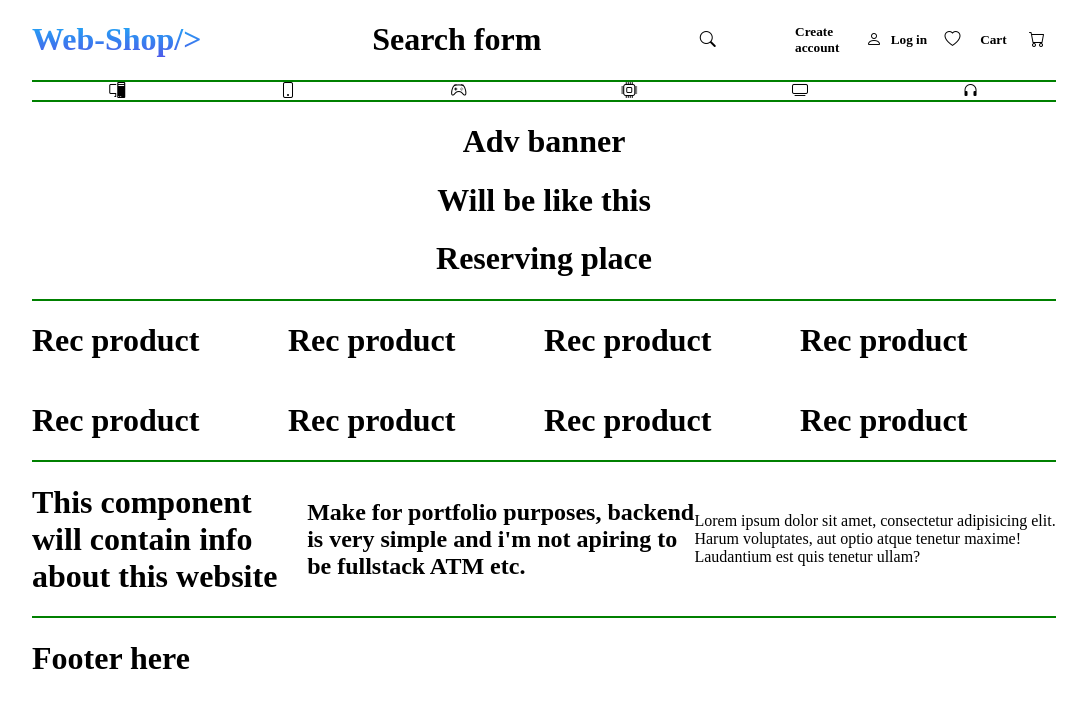
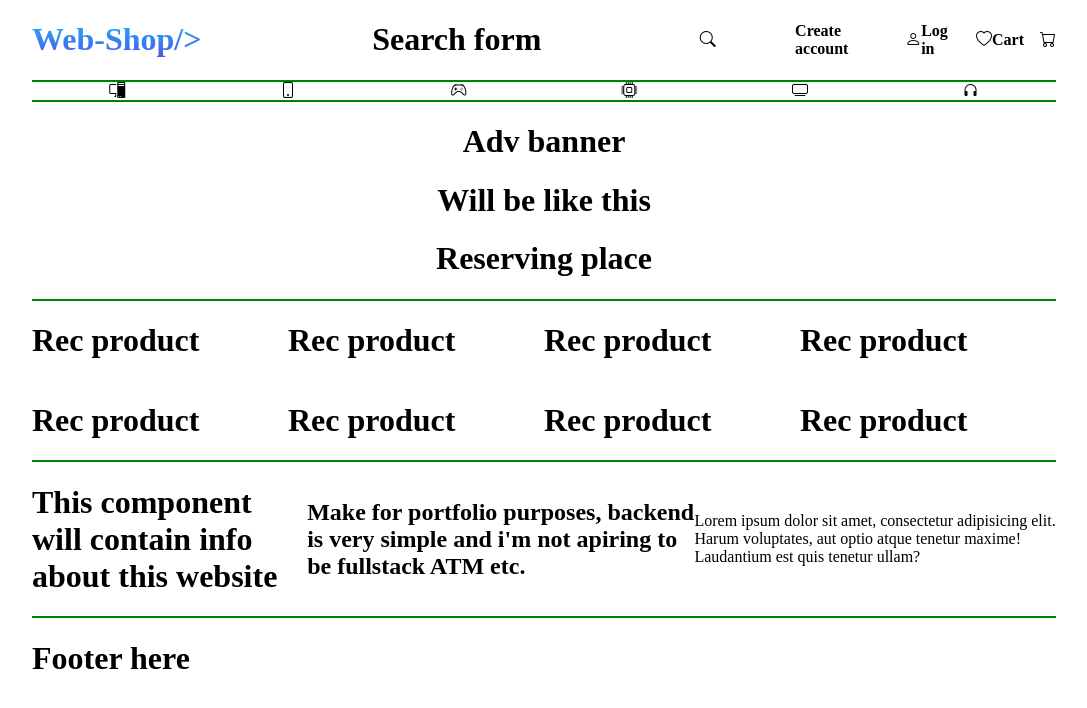
Before and after one commit to Kameal22/react-eCommerce-app, a React (Create React App) app: page / in a window 1280 px wide. Shown: the top 708 px of the page, without its empty margins (96-1183 px from the left). Built offline with nearby package versions, Linux system fonts and the light colour scheme.

Commit message:
Changes from work

```diff
--- a/src/components/nav/NavLogo.tsx
+++ b/src/components/nav/NavLogo.tsx
@@ -1,12 +1,15 @@
 import React from "react";
 import "../../styles/navStyles/navLogo.scss";
+import { Link } from "react-router-dom";
 
 const NavLogo: React.FC = () => {
   const logo: string = `Web-Shop/>`;
 
   return (
     <div className="navLogo">
-      <h1>{logo}</h1>
+      <Link to="/" className="logoLink">
+        <h1>{logo}</h1>
+      </Link>
     </div>
   );
 };
--- a/src/components/nav/NavMenu.tsx
+++ b/src/components/nav/NavMenu.tsx
@@ -6,21 +6,21 @@ const NavMenu: React.FC = () => {
   // If logged in - menu stays the same, if not - Create account, Log in, Cart
   return (
     <div className="navMenu">
-      <div className="yourAccDiv">
+      <div className="createAccDiv">
         <Link to="/register" className="navLink">
-          <h5 className="navMenuLink">Create account</h5>
+          <h4 className="navMenuLink">Create account</h4>
         </Link>
         <i className="bi bi-person"></i>
       </div>
-      <div className="yourWishDiv">
+      <div className="logInDiv">
         <Link to="/login" className="navLink">
-          <h5 className="navMenuLink">Log in</h5>
+          <h4 className="navMenuLink">Log in</h4>
         </Link>
         <i className="bi bi-heart"></i>
       </div>
       <div className="cartDiv">
         <Link to="/cart" className="navLink">
-          <h5 className="navMenuLink">Cart</h5>
+          <h4 className="navMenuLink">Cart</h4>
         </Link>
         <i className="bi bi-cart"></i>
       </div>
--- a/src/styles/navStyles/navMenu.scss
+++ b/src/styles/navStyles/navMenu.scss
@@ -6,12 +6,37 @@
   display: flex;
 }
 
-.navMenu > div {
-  @include flexCenter(space-around);
-  width: 100%;
-}
-
 .navLink {
   text-decoration: none;
   color: black;
 }
+
+.createAccDiv {
+  flex-grow: 1;
+  display: flex;
+  align-items: center;
+}
+
+.createAccDiv i {
+  margin-left: 1em;
+}
+
+.logInDiv {
+  flex-grow: 1;
+  display: flex;
+  align-items: center;
+}
+
+.logInDiv i {
+  margin-left: 1em;
+}
+
+.cartDiv {
+  flex-grow: 1;
+  display: flex;
+  align-items: center;
+}
+
+.cartDiv i {
+  margin-left: 1em;
+}
```
